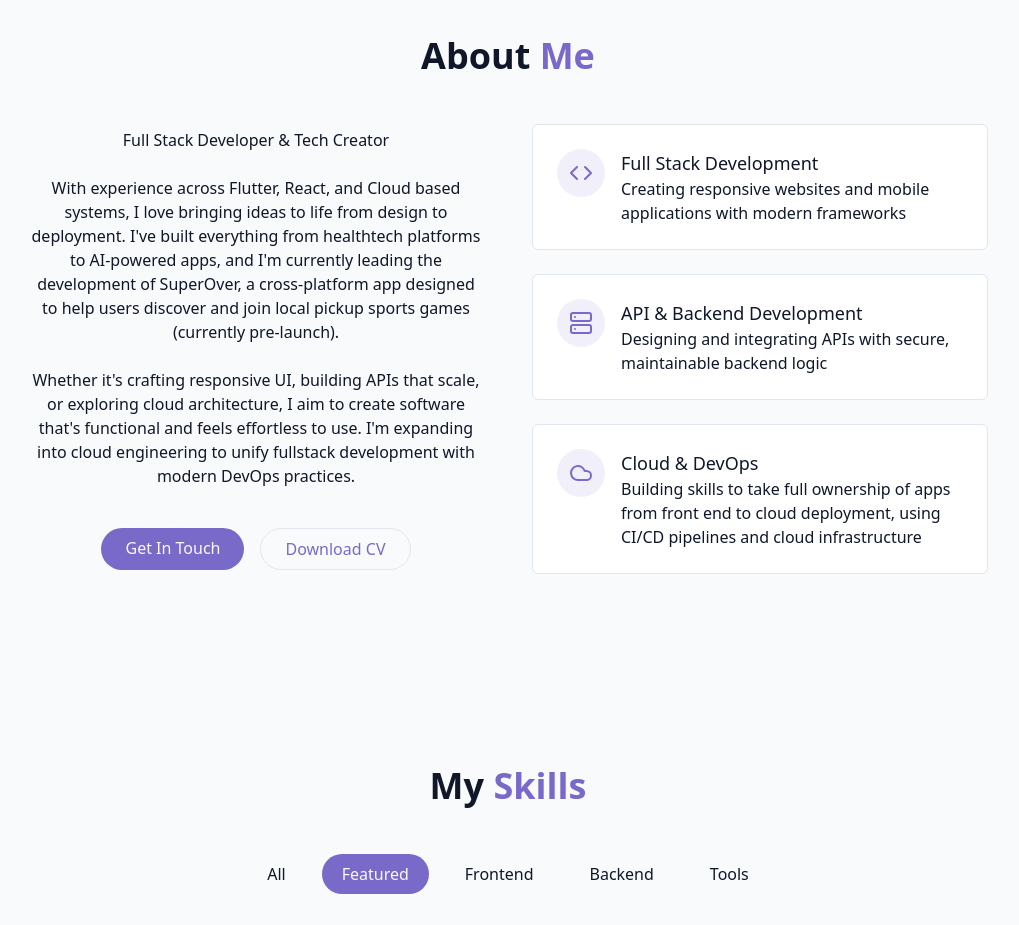
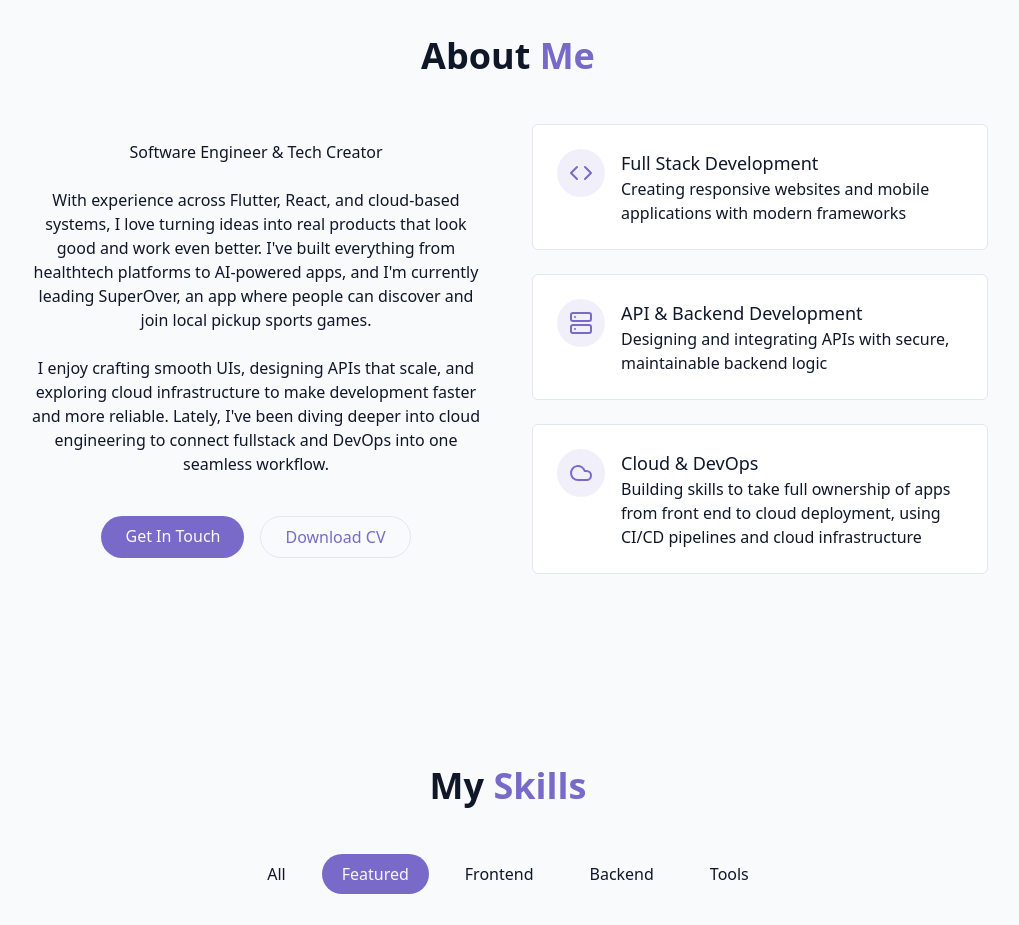
Before and after one commit to elammaryo/cosmic-portfolio, a React (Vite) app: page / in a window 1280 px wide. Shown: the part 860-1785 px from the top of the page, without its empty margins (132-1151 px from the left). Built offline with nearby package versions, Linux system fonts and the light colour scheme.

Commit message:
update about me

```diff
--- a/src/components/AboutSection.tsx
+++ b/src/components/AboutSection.tsx
@@ -9,23 +9,21 @@ export const AboutSection = () => {
         </h2>
         <div className="grid grid-cols-1 md:grid-cols-2 gap-12 items-center">
           <div className="space-y-6">
-            <h3>Full Stack Developer & Tech Creator</h3>
+            <h3>Software Engineer & Tech Creator</h3>
 
             <p className="text-muted-foreground">
-              With experience across Flutter, React, and Cloud based systems, I
-              love bringing ideas to life from design to deployment. I've built
-              everything from healthtech platforms to AI-powered apps, and I'm
-              currently leading the development of SuperOver, a cross-platform
-              app designed to help users discover and join local pickup sports
-              games (currently pre-launch).
+              With experience across Flutter, React, and cloud-based systems, I
+              love turning ideas into real products that look good and work even
+              better. I've built everything from healthtech platforms to
+              AI-powered apps, and I'm currently leading SuperOver, an app where
+              people can discover and join local pickup sports games.
             </p>
 
             <p className="text-muted-foreground">
-              Whether it's crafting responsive UI, building APIs that scale, or
-              exploring cloud architecture, I aim to create software that's
-              functional and feels effortless to use. I'm expanding into cloud
-              engineering to unify fullstack development with modern DevOps
-              practices.
+              I enjoy crafting smooth UIs, designing APIs that scale, and
+              exploring cloud infrastructure to make development faster and more
+              reliable. Lately, I've been diving deeper into cloud engineering
+              to connect fullstack and DevOps into one seamless workflow.
             </p>
 
             <div className="flex flex-col sm:flex-row gap-4 pt-4 justify-center">
```
